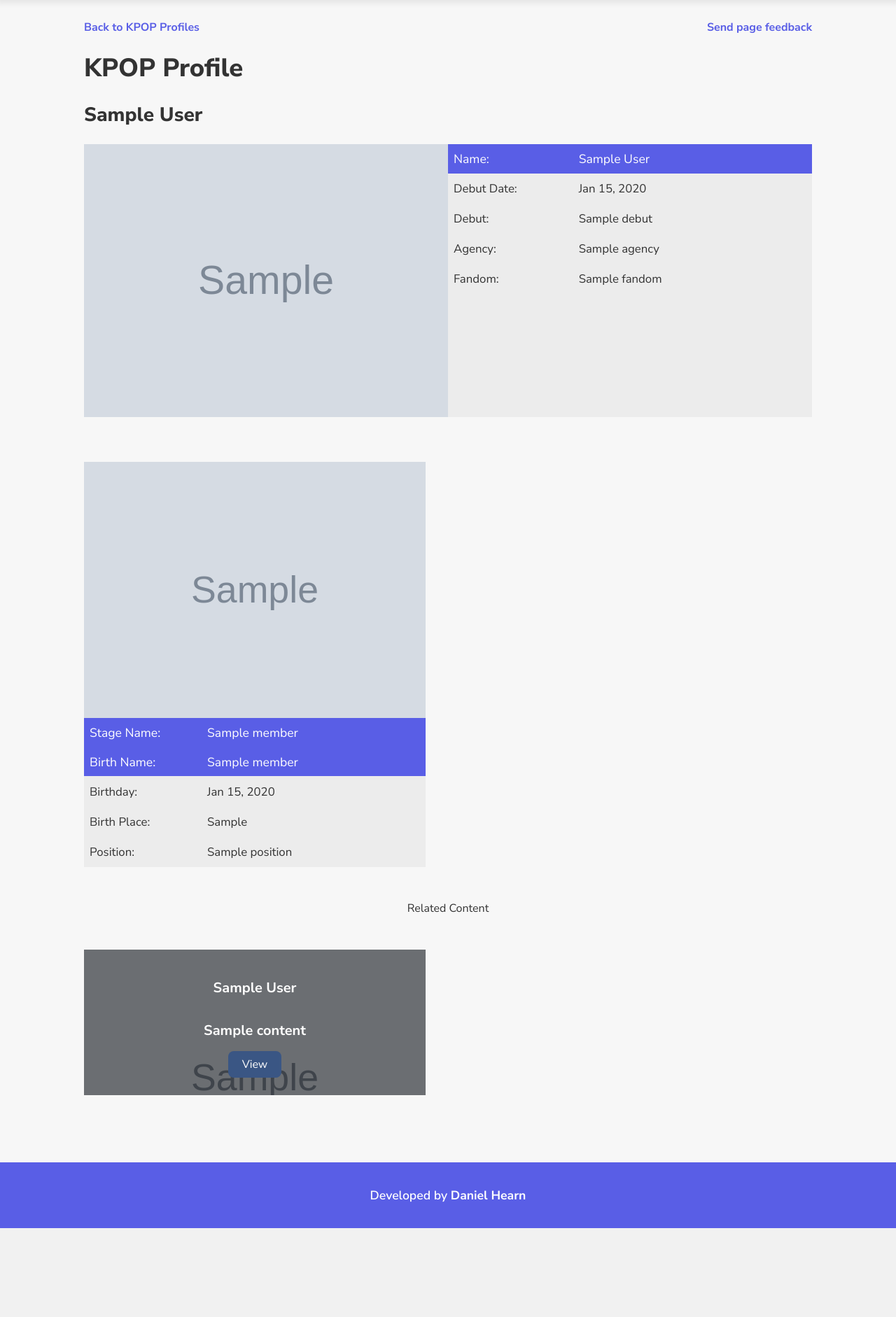
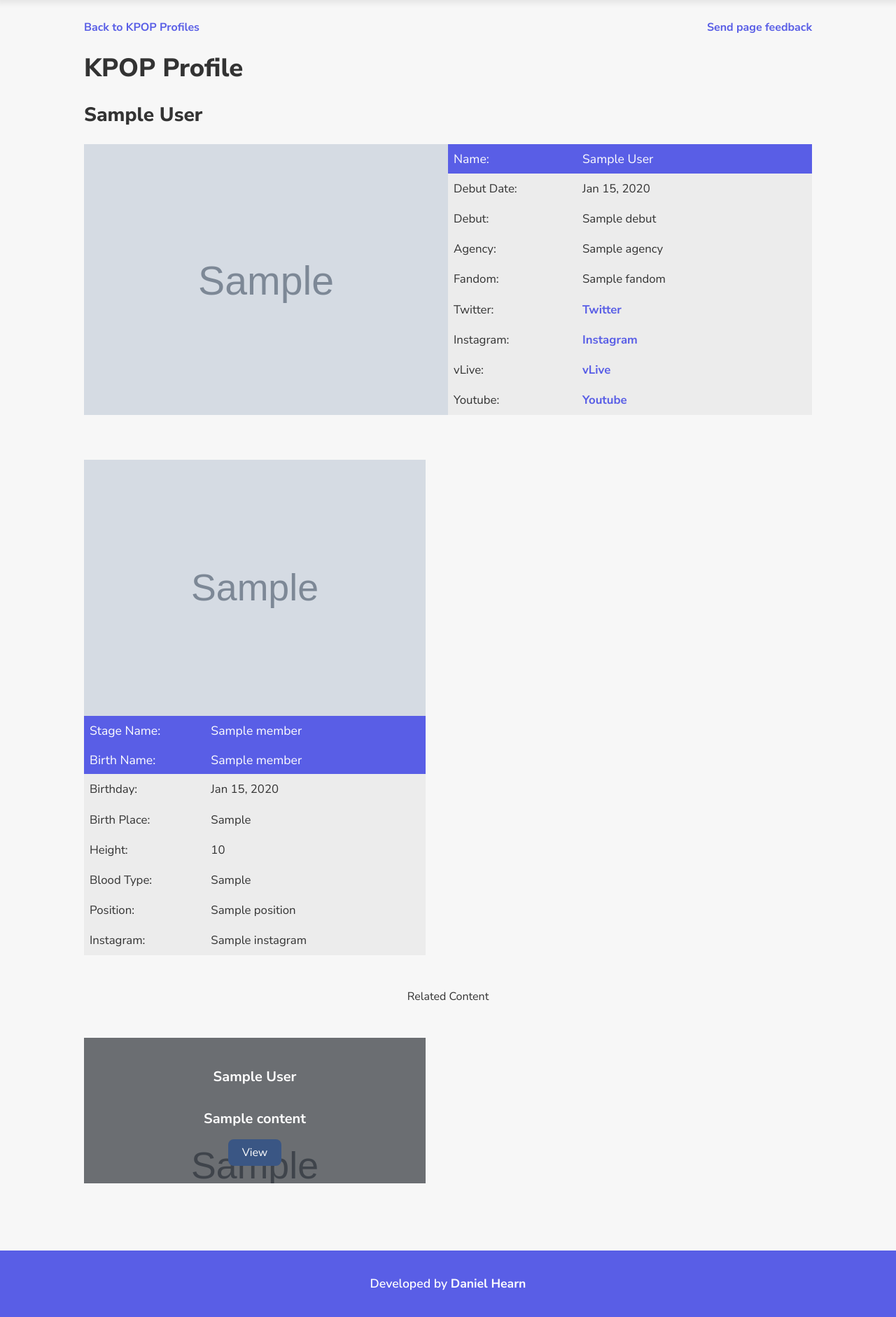
Before and after one commit to DanielHearn/korean-handbook, a Django app: template koreanhandbook/koreanhandbook/core/templates/kpopprofile.html in a window 1280 px wide. Shown: the part 52-1934 px from the top of the page at 70% size. Before the commit the page ends 1807 px from the top, so only its background shows below. Run offline with Django 3.2, Linux system fonts and the light colour scheme; the template is opened without the code that fills it: most values are stand-ins (such as "Sample title", 1, 10 or a date in 2020); grey boxes marked "Sample" are stand-in pictures.

Commit message:
Add more kpop profile data

```diff
--- a/koreanhandbook/koreanhandbook/core/templates/kpopprofile.html
+++ b/koreanhandbook/koreanhandbook/core/templates/kpopprofile.html
@@ -13,7 +13,9 @@
         <h2 class="content__heading">{{ profile.full_name }}</h2>
         <section class="grid profile">
             <div class="grid__item profile__header">
-              <img class="profile__image" src="{{ profile.picture.url }}" alt="">
+              <div class="grid__image" style="background: url({{ profile.picture.url }})">
+                <!--<img class="profile__image" src="{{ profile.picture.url }}" alt="">-->
+              </div>
               <div class="grid__info">
                 <div class="info__header">
                   <div class="content__row">
@@ -34,10 +36,36 @@
                       <p class="row__info" >Agency:</p>
                       <p class="row__info" >{{ profile.agency}}</p>
                   </div>
-                  <div class="content__row">
-                    <p class="row__info" >Fandom:</p>
-                    <p class="row__info" >{{ profile.fandom}}</p>
-                  </div>
+                  {% if profile.fandom %}
+                    <div class="content__row">
+                      <p class="row__info" >Fandom:</p>
+                      <p class="row__info" >{{ profile.fandom}}</p>
+                    </div>
+                  {% endif %}
+                  {% if profile.twitter %}
+                    <div class="content__row">
+                      <p class="row__info" >Twitter:</p>
+                      <p class="row__info" ><a class="link--text accent" href="{{ profile.twitter}}">Twitter</a></p>
+                    </div>
+                  {% endif %}
+                  {% if profile.instagram %}
+                    <div class="content__row">
+                      <p class="row__info" >Instagram:</p>
+                      <p class="row__info" ><a class="link--text accent" href="{{ profile.instagram}}">Instagram</a></p>
+                    </div>
+                  {% endif %}
+                  {% if profile.vlive %}
+                    <div class="content__row">
+                      <p class="row__info" >vLive:</p>
+                      <p class="row__info" ><a class="link--text accent" href="{{ profile.vlive}}">vLive</a></p>
+                    </div>
+                  {% endif %}
+                  {% if profile.youtube %}
+                    <div class="content__row">
+                      <p class="row__info" >Youtube:</p>
+                      <p class="row__info" ><a class="link--text accent" href="{{ profile.youtube}}">Youtube</a></p>
+                    </div>
+                  {% endif %}
                 </div>
               </div>
             </div>
@@ -53,27 +81,45 @@
                 <img class="info__image" src="{{ member.picture.url }}" alt="">
                 <div class="info__header">
                   <div class="content__row">
-                    <h2 class="row__info" >Stage Name:</h2>
+                    <h2 class="row__info">Stage Name:</h2>
                     <h2 class="row__info">{{ member.stage_name }}</h2>
                   </div>
                   <div class="content__row">
-                    <h2 class="row__info" >Birth Name:</h2>
+                    <h2 class="row__info">Birth Name:</h2>
                     <h2 class="row__info">{{ member.birth_name }}</h2>
                   </div>
                 </div>
                 <div class="info__content">
                   <div class="content__row">
-                    <p class="row__info" >Birthday:</p>
-                    <p class="row__info" >{{ member.birth_date|date:"M d, Y" }}</p>
+                    <p class="row__info">Birthday:</p>
+                    <p class="row__info">{{ member.birth_date|date:"M d, Y" }}</p>
                   </div>
                   <div class="content__row">
-                    <p class="row__info" >Birth Place:</p>
-                    <p class="row__info" >{{ member.birth_place }}</p>
+                    <p class="row__info">Birth Place:</p>
+                    <p class="row__info">{{ member.birth_place }}</p>
                   </div>
+                  {% if member.height %}
+                    <div class="content__row">
+                      <p class="row__info">Height:</p>
+                      <p class="row__info">{{ member.height }}</p>
+                    </div>
+                  {% endif %}
+                  {% if member.blood_type %}
+                    <div class="content__row">
+                      <p class="row__info">Blood Type:</p>
+                      <p class="row__info">{{ member.blood_type }}</p>
+                    </div>
+                  {% endif %}
                   <div class="content__row">
-                      <p class="row__info" >Position:</p>
-                      <p class="row__info" >{{ member.position }}</p>
+                    <p class="row__info">Position:</p>
+                    <p class="row__info">{{ member.position }}</p>
                   </div>
+                  {% if member.instagram %}
+                    <div class="content__row">
+                      <p class="row__info">Instagram:</p>
+                      <p class="row__info">{{ member.instagram }}</p>
+                    </div>
+                  {% endif %}
                 </div>
               </div>
             </div>
--- a/koreanhandbook/scss/main.scss
+++ b/koreanhandbook/scss/main.scss
@@ -42,6 +42,7 @@ $content-width: 65em;
 body {
   margin: 0;
   font-family: 'Nunito Sans', sans-serif;
+  height: 100%;
 }
 
 ::-moz-selection { background: $colour-selection; }
--- a/koreanhandbook/scss/partials/_content.scss
+++ b/koreanhandbook/scss/partials/_content.scss
@@ -10,6 +10,7 @@ main {
   padding-right: $content-padding;
   padding-top: 5em;
   max-width: $content-width;
+  height: 100%;
   &:last-child {
     padding-bottom: $content-padding*2;
   }
@@ -65,11 +66,13 @@ main {
   grid-row-gap: $content-padding;
   grid-column-gap: $content-padding*2;
   padding-bottom: $content-padding;
+  height: 100%;
   .grid__item {
     background: $grey-dark;
     color: $dark;
     text-decoration: none;
     min-height: 13em;
+    height: 100%;
     display: flex;
     justify-content: center;
     align-items: flex-start;
@@ -90,6 +93,10 @@ main {
     }
     .item__bg {
       @include background-image;
+      position: absolute;
+      width: 100%;
+      height: 100%;
+      filter: brightness(50%);
     }
     .grid__info {
       padding: 1em;
--- a/koreanhandbook/scss/partials/_kpop.scss
+++ b/koreanhandbook/scss/partials/_kpop.scss
@@ -3,6 +3,14 @@
     display: flex !important;
     flex-direction: row;
     justify-content: flex-start;
+    .grid__image {
+        @include background-image;
+        display: flex;
+        flex: 1;
+        height: 100%;
+        min-height: 20em;
+        width: 100%;
+    }
     .profile__image {
         height: 100%;
         width: 50%;
@@ -33,24 +41,17 @@
         align-items: left;
         text-align: left;
         color: $dark;
+        background: #ececec;
         .row__info {
             font-size: 1.05em;
             margin: 0.6em 0 0.6em 0;
         }
     }
-    .content__row {
-        display: grid;
-        grid-template-columns: 1fr 2fr;
-        grid-row-gap: 1em;
-        grid-column-gap: 1em;
-        padding: 0 0.5em 0 0.5em;
-    }
     .grid__info {
         padding: 0 !important;
         justify-content: flex-start !important;
+        flex-direction: row !important;
         align-self: flex-start !important;
-    }
-    .grid__info {
         flex: 1;
     }
 }
@@ -70,6 +71,14 @@
                 width: 100%;
             }
         }
+    }
+    .content__row {
+        display: grid;
+        grid-template-columns: 1fr 2fr;
+        grid-row-gap: 1em;
+        grid-column-gap: 1em;
+        padding: 0 0.5em 0 0.5em;
+        width: 100%;
     }
     .grid__item {
         &.kpop {
@@ -112,13 +121,6 @@
                 margin: 0.6em 0 0.6em 0;
             }
         }
-        .content__row {
-            display: grid;
-            grid-template-columns: 1fr 2fr;
-            grid-row-gap: 1em;
-            grid-column-gap: 1em;
-            padding: 0 0.5em 0 0.5em;
-        }
         .grid__info {
             padding: 0;
             justify-content: flex-start;
--- a/koreanhandbook/scss/partials/_media-queries.scss
+++ b/koreanhandbook/scss/partials/_media-queries.scss
@@ -1,4 +1,4 @@
-@media screen and (min-width: 45.01em ) and (max-width: 60em) {
+@media screen and (min-width: 50.01em ) and (max-width: 60em) {
   html body {
     main {
       .grid {
@@ -8,7 +8,7 @@
   }
 }
 
-@media screen and (max-width: 45em) {
+@media screen and (max-width: 50em) {
   html body {
     .nav {
       .nav__content {
--- a/koreanhandbook/scss/partials/_mixin.scss
+++ b/koreanhandbook/scss/partials/_mixin.scss
@@ -89,12 +89,8 @@
 }
 
 @mixin background-image {
-  position: absolute;
-  width: 100%;
-  height: 100%;
   z-index: 1;
   background-repeat: no-repeat !important;
   background-size: cover !important;
   background-position-x: center !important;
-  filter: brightness(50%);
 }
--- a/koreanhandbook/scss/partials/_overlay.scss
+++ b/koreanhandbook/scss/partials/_overlay.scss
@@ -55,7 +55,7 @@
   height: 100vh;
   width: 100vw;
   background: $accent;
-  z-index: 2;
+  z-index: 3;
   visibility: hidden;
   opacity: 0;
   position: fixed;
--- a/koreanhandbook/static/css/main.css
+++ b/koreanhandbook/static/css/main.css
@@ -116,7 +116,7 @@
   height: 100vh;
   width: 100vw;
   background: #595EE6;
-  z-index: 2;
+  z-index: 3;
   visibility: hidden;
   opacity: 0;
   position: fixed;
@@ -188,7 +188,8 @@ main {
   padding-left: 2em;
   padding-right: 2em;
   padding-top: 5em;
-  max-width: 65em; }
+  max-width: 65em;
+  height: 100%; }
   #content:last-child {
     padding-bottom: 4em; }
 
@@ -233,12 +234,14 @@ main {
   grid-template-columns: repeat(3, 1fr);
   grid-row-gap: 2em;
   grid-column-gap: 4em;
-  padding-bottom: 2em; }
+  padding-bottom: 2em;
+  height: 100%; }
   .grid .grid__item {
     background: #ececec;
     color: #333;
     text-decoration: none;
     min-height: 13em;
+    height: 100%;
     display: flex;
     justify-content: center;
     align-items: flex-start;
@@ -255,13 +258,13 @@ main {
       color: #333;
       background: none; }
     .grid .grid__item .item__bg {
-      position: absolute;
-      width: 100%;
-      height: 100%;
       z-index: 1;
       background-repeat: no-repeat !important;
       background-size: cover !important;
       background-position-x: center !important;
+      position: absolute;
+      width: 100%;
+      height: 100%;
       filter: brightness(50%); }
     .grid .grid__item .grid__info {
       padding: 1em;
@@ -383,6 +386,16 @@ main {
   display: flex !important;
   flex-direction: row;
   justify-content: flex-start; }
+  .profile__header .grid__image {
+    z-index: 1;
+    background-repeat: no-repeat !important;
+    background-size: cover !important;
+    background-position-x: center !important;
+    display: flex;
+    flex: 1;
+    height: 100%;
+    min-height: 20em;
+    width: 100%; }
   .profile__header .profile__image {
     height: 100%;
     width: 50%; }
@@ -409,21 +422,16 @@ main {
     box-sizing: border-box;
     align-items: left;
     text-align: left;
-    color: #333; }
+    color: #333;
+    background: #ececec; }
     .profile__header .info__content .row__info {
       font-size: 1.05em;
       margin: 0.6em 0 0.6em 0; }
-  .profile__header .content__row {
-    display: grid;
-    grid-template-columns: 1fr 2fr;
-    grid-row-gap: 1em;
-    grid-column-gap: 1em;
-    padding: 0 0.5em 0 0.5em; }
   .profile__header .grid__info {
     padding: 0 !important;
     justify-content: flex-start !important;
-    align-self: flex-start !important; }
-  .profile__header .grid__info {
+    flex-direction: row !important;
+    align-self: flex-start !important;
     flex: 1; }
 
 .grid.profile {
@@ -435,6 +443,13 @@ main {
     padding: 0 0 1em 0; }
   .grid.kpop .grid__item img {
     width: 100%; }
+.grid .content__row {
+  display: grid;
+  grid-template-columns: 1fr 2fr;
+  grid-row-gap: 1em;
+  grid-column-gap: 1em;
+  padding: 0 0.5em 0 0.5em;
+  width: 100%; }
 .grid .grid__item.kpop {
   border-top: solid 0.5em #d15bb4; }
 .grid .grid__item.profile {
@@ -468,12 +483,6 @@ main {
     .grid .grid__item.profile .info__content .row__info {
       font-size: 1.05em;
       margin: 0.6em 0 0.6em 0; }
-  .grid .grid__item.profile .content__row {
-    display: grid;
-    grid-template-columns: 1fr 2fr;
-    grid-row-gap: 1em;
-    grid-column-gap: 1em;
-    padding: 0 0.5em 0 0.5em; }
   .grid .grid__item.profile .grid__info {
     padding: 0;
     justify-content: flex-start; }
@@ -584,14 +593,10 @@ main {
       cursor: pointer;
       transition: all 0.2s ease-in-out; }
       .slider__container .slider__content .slider__item .item__bg {
-        position: absolute;
-        width: 100%;
-        height: 100%;
         z-index: 1;
         background-repeat: no-repeat !important;
         background-size: cover !important;
-        background-position-x: center !important;
-        filter: brightness(50%); }
+        background-position-x: center !important; }
       .slider__container .slider__content .slider__item .item__info {
         padding: 1em;
         text-align: center;
@@ -820,10 +825,10 @@ footer {
     padding: 0;
     flex-direction: row;
     justify-content: space-around; } }
-@media screen and (min-width: 45.01em) and (max-width: 60em) {
+@media screen and (min-width: 50.01em) and (max-width: 60em) {
   html body main .grid {
     grid-template-columns: repeat(2, 1fr); } }
-@media screen and (max-width: 45em) {
+@media screen and (max-width: 50em) {
   html body .nav .nav__content {
     padding-right: 1em;
     padding-left: 1em; }
@@ -856,7 +861,8 @@ footer {
     grid-column: span 2; } }
 body {
   margin: 0;
-  font-family: 'Nunito Sans', sans-serif; }
+  font-family: 'Nunito Sans', sans-serif;
+  height: 100%; }
 
 ::-moz-selection {
   background: #c8c5cc; }
```
Also changed, not shown: koreanhandbook/koreanhandbook/core/models.py (+10 -4 lines), koreanhandbook/db.sqlite3, koreanhandbook/koreanhandbook/core/migrations/0044_auto_20180611_1607.py (added), koreanhandbook/koreanhandbook/core/migrations/0045_auto_20180611_1617.py (added), koreanhandbook/koreanhandbook/core/migrations/0046_auto_20180611_1622.py (added), 1 other file.
